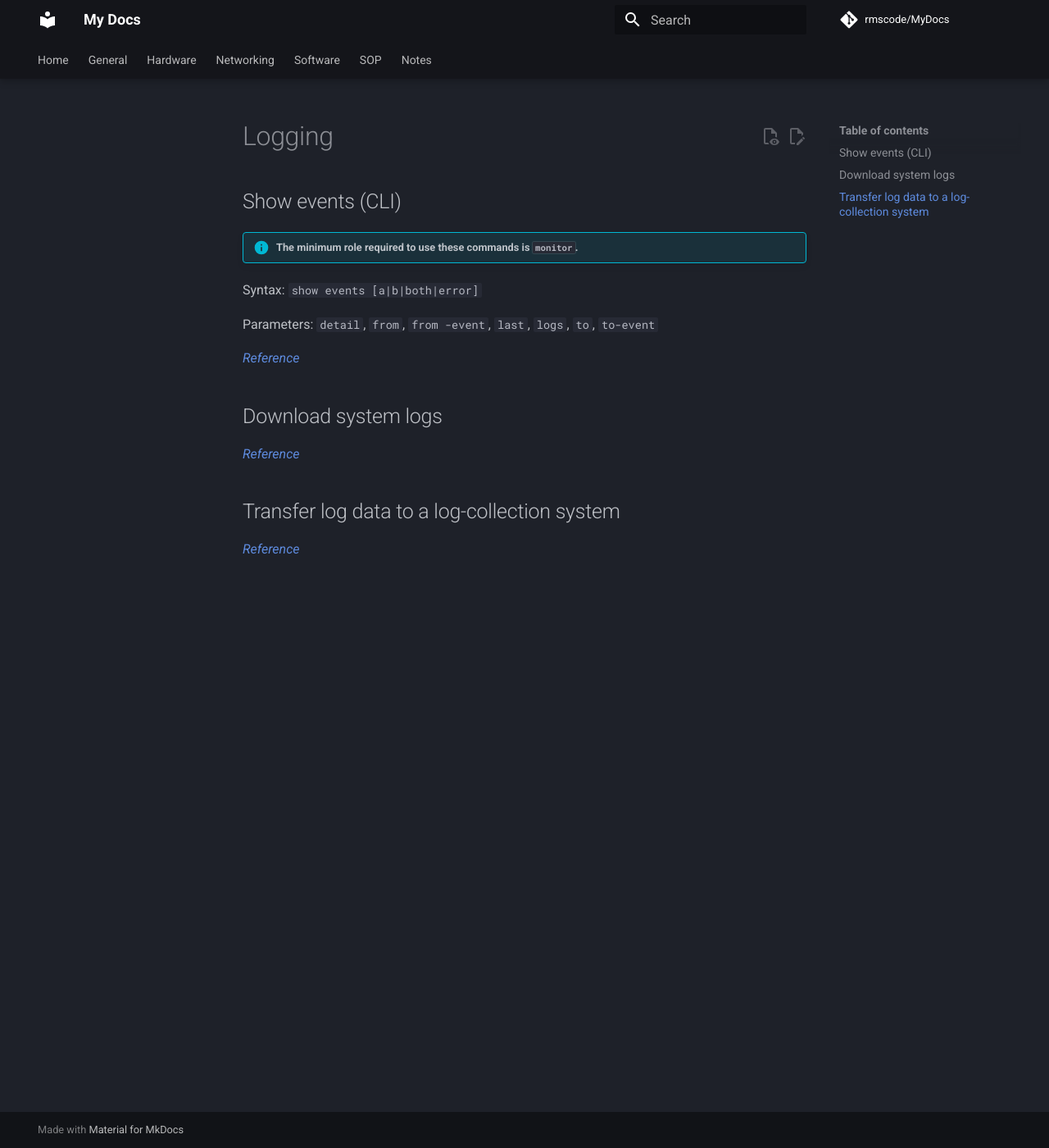
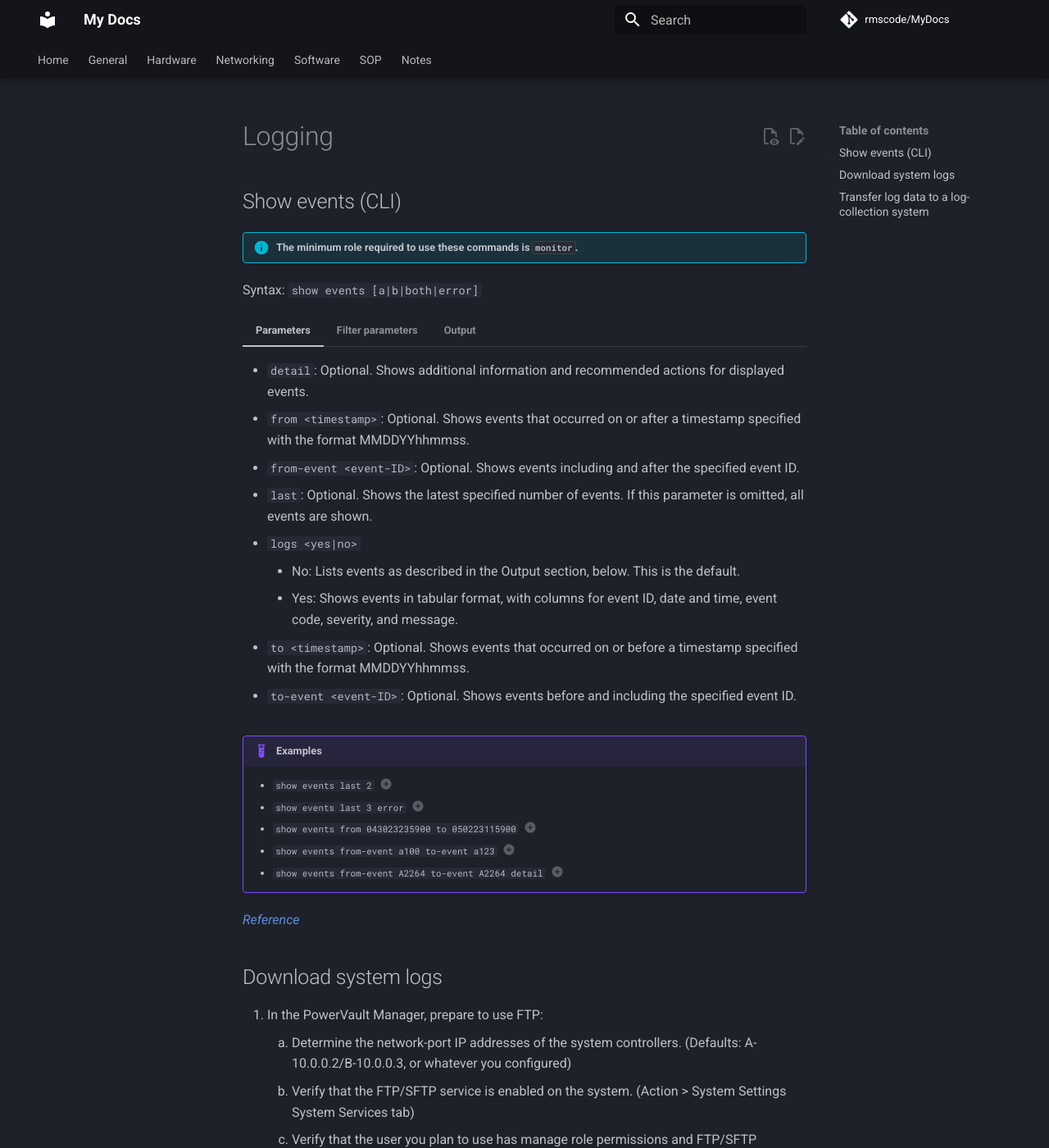
Before and after one commit to rmscode/binary-garden, an MkDocs documentation site: the page built from docs/hardware/dell-emc/powervault-me4/me4-logging.md, in a window 1280 px wide and 1400 px high. Shown: the whole window at 82% size. Built offline with MkDocs 1.6.1 and Material for MkDocs 9.7.7, drawn with Linux system fonts in a browser that asks for light colours; comment, search, counter and statistics services are not loaded; some of the changed text lies outside the part shown.

Commit message:
Update me4-logging.md

```diff
--- a/docs/hardware/dell-emc/powervault-me4/me4-logging.md
+++ b/docs/hardware/dell-emc/powervault-me4/me4-logging.md
@@ -6,11 +6,70 @@
 
 Syntax: `show events [a|b|both|error]`
 
-Parameters: `detail`, `from`, `from -event`, `last`, `logs`, `to`, `to-event`
+=== "Parameters"
+
+    - `detail`: Optional. Shows additional information and recommended actions for displayed events.
+    - `from <timestamp>`: Optional. Shows events that occurred on or after a timestamp specified with the format MMDDYYhhmmss.
+    - `from-event <event-ID>`: Optional. Shows events including and after the specified event ID.
+    - `last`: Optional. Shows the latest specified number of events. If this parameter is omitted, all events are shown.
+    - `logs <yes|no>`
+        - No: Lists events as described in the Output section, below. This is the default.
+        - Yes: Shows events in tabular format, with columns for event ID, date and time, event code, severity, and message.
+    - `to <timestamp>`: Optional. Shows events that occurred on or before a timestamp specified with the format MMDDYYhhmmss.
+    - `to-event <event-ID>`: Optional. Shows events before and including the specified event ID.
+
+=== "Filter parameters"
+
+    - `a`: Shows events from controller A only.
+        - Do not use with `from-event` or `to-event`.
+    - `b`: Shows events from controller B only.
+        - Do not use with `from-event` or `to-event`.
+    - `both`: Shows events from both controllers.
+        - Do not use with `from-event` or `to-event`.
+    - `error`: Shows only warning, error, and critical events.
+
+=== "Output"
+
+    - Date and time when the event was logged.
+    - Event code identifying the type of event to help diagnose problems. Example: `[3]`
+    - Event ID prefixed by A or B, indicating which controller logged the event. For example: `#A123`
+    - Model, serial number, and ID of the controller module that logged the event.
+    - Severity. Possible values are:
+        - `Critical`: A failure occurred that may cause a controller to shut down. Correct the problem *immediately*.
+        - `Error`: A failure occurred that may affect data integrity or system stability. Correct the problem as soon as possible.
+        - `Warning`: A problem occurred that may affect system stability but not data integrity. Evaluate the problem and correct it if necessary.
+        - `Informational`: A configuration or state change occurred, or a problem occurred that the system corrected. No action is required.
+        - `Resolved`: A condition that caused an event to be logged has been resolved.
+
+!!! example annotate "Examples"
+
+    - `show events last 2` (1)
+    - `show events last 3 error` (2)
+    - `show events from 043023235900 to 050223115900` (3)
+    - `show events from-event a100 to-event a123` (4)
+    - `show events from-event A2264 to-event A2264 detail` (5)
+
+1. Show last two events
+2. Show last three non-informational events
+3. Show event from 4/30/2023 at 11:59:00 pm to 5/02/2023 at 11:59:00 am
+4. Show a range of events logged by controller A
+5. Show detailed output for a specific event
 
 [*Reference*](https://www.dell.com/support/manuals/en-us/powervault-me4024/me4_series_cli_pub/show-events?guid=guid-9179f911-1376-4d04-bb13-4ff02101d79b&lang=en-us)
 
 ## Download system logs
+
+1. In the PowerVault Manager, prepare to use FTP:
+      1. Determine the network-port IP addresses of the system controllers. (Defaults: A-10.0.0.2/B-10.0.0.3, or whatever you configured)
+      2. Verify that the FTP/SFTP service is enabled on the system. (Action > System Settings System Services tab)
+      3. Verify that the user you plan to use has manage role permissions and FTP/SFTP interface permissions.
+2. Open a Command Prompt (Windows) or a terminal window (UNIX) and go to the destination directory for the log file.
+      - `ftp <controller-network-address>`
+3. Log in as a user that has permission to use the FTP/SFTP interface.
+4. Get the logs:
+      - `get logs <filename.zip>` where *`<filename>`* is the file that contains the logs.
+5. Wait for `Operation Complete` to appear.
+6. Quit FTP session.
 
 [*Reference*](https://www.dell.com/support/manuals/en-us/powervault-me4012/me4_series_ag_pub/download-system-logs?guid=guid-35296596-b4c6-4e7e-9249-d178538b402d&lang=en-us)
 
```
